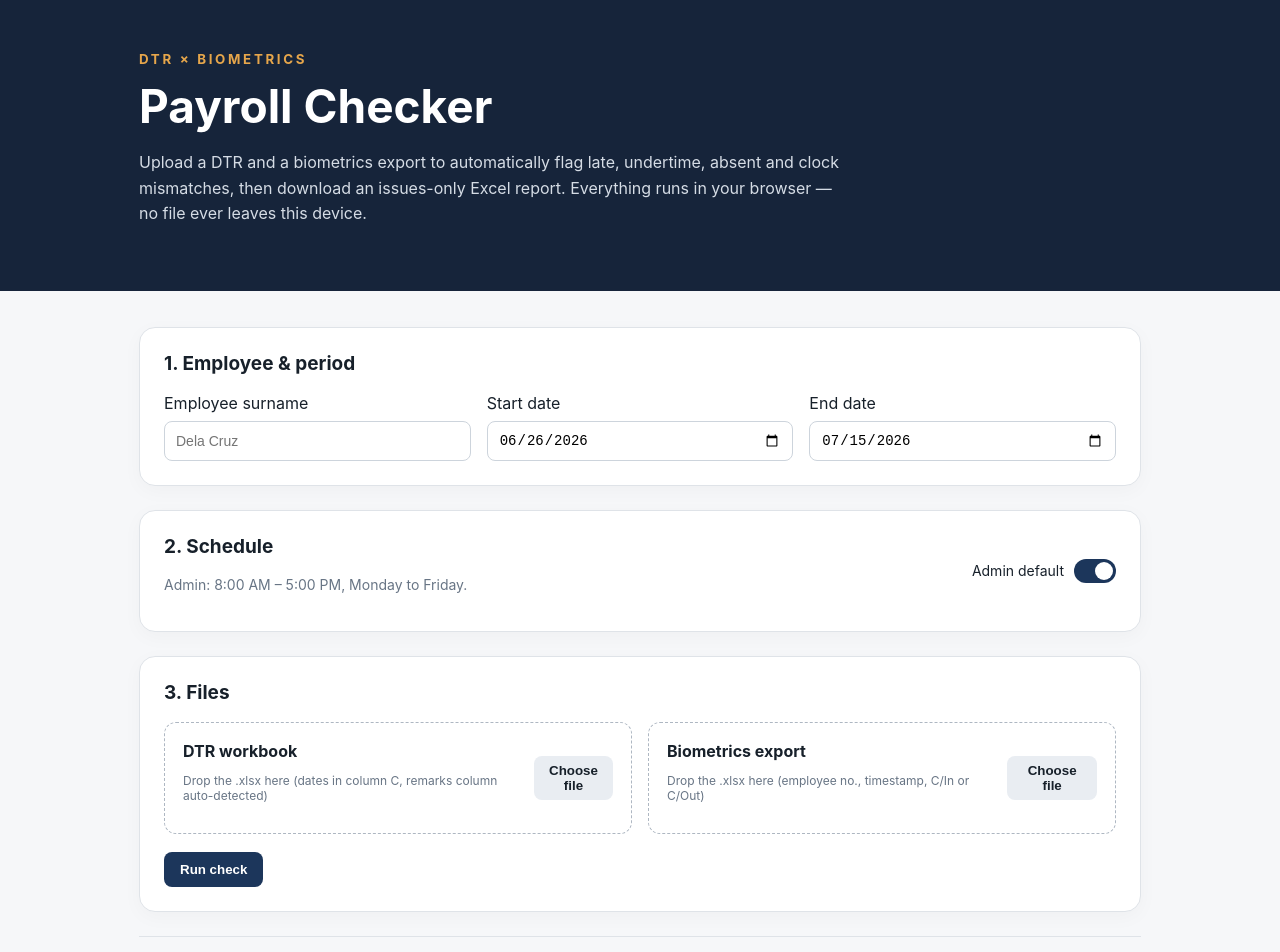
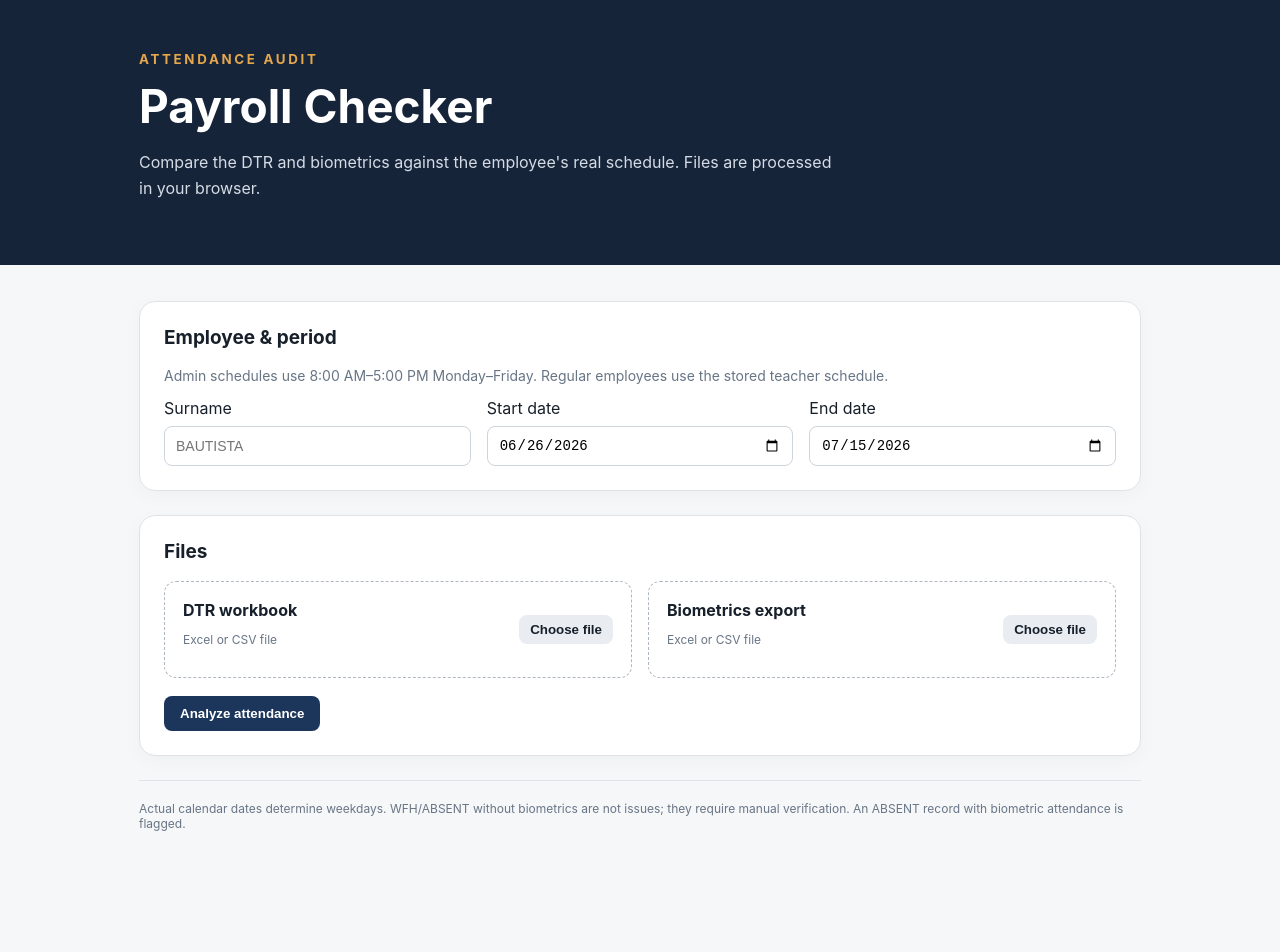
Before and after one commit to largerth4nlife/largerth4nlife.github.io, a React (Vite) app: page / in a window 1280 px wide. Shown: the top 952 px of the page. After the commit the page ends 867 px from the top, so only its background shows below. Built offline with nearby package versions, Linux system fonts and the light colour scheme.

Commit message:
Redesign payroll checker UI and workflow

```diff
--- a/src/PayrollCheckerPage.tsx
+++ b/src/PayrollCheckerPage.tsx
@@ -1,30 +1,17 @@
-import { useMemo, useState } from "react";
-import { Button } from "./components/ui/button";
-import { Input } from "./components/ui/input";
-import { Label } from "./components/ui/label";
-import { Switch } from "./components/ui/switch";
-import { Select,SelectContent,SelectItem,SelectTrigger,SelectValue } from "./components/ui/select";
-import { DEFAULT_ADMIN_SCHEDULE,WEEKDAYS,runCheck,type CheckRow,type DailySchedule,type Grid,type RunResult,type Schedule,type ScheduleType,type Weekday } from "./lib/payroll/engine";
-import { downloadIssuesReport,readWorkbookGrid } from "./lib/payroll/workbook";
-
-const DESCRIPTION="Upload a DTR and a biometrics export to automatically flag late, undertime, absent and clock mismatches, then download an issues-only Excel report.";
-type WeekdayForm=Record<Weekday,{enabled:boolean;start:string;end:string;type:ScheduleType}>;
-const defaultForm:WeekdayForm=WEEKDAYS.reduce((a,d)=>{a[d]={enabled:true,start:"08:00",end:"17:00",type:"FULL DAY"};return a},{} as WeekdayForm);
-function mins(v:string){const m=v.match(/^(\d{1,2}):(\d{2})$/);return m?Number(m[1])*60+Number(m[2]):null;}
-function buildSchedule(f:WeekdayForm):Schedule{const s:Schedule={} as Schedule;for(const d of WEEKDAYS){const e=f[d],start=mins(e.start),end=mins(e.end);s[d]=e.enabled&&start!=null&&end!=null?({start,end,type:e.type} satisfies DailySchedule):null;}return s;}
-function FileDrop({label,hint,file,onFile}:{label:string;hint:string;file:File|null;onFile:(f:File|null)=>void}){return <div className="drop"><div><b>{label}</b><p>{file?file.name:hint}</p></div><div>{file&&<Button variant="ghost" size="sm" onClick={()=>onFile(null)}>Clear</Button>}<Button variant="secondary" size="sm" onClick={()=>document.getElementById(`file-${label}`)?.click()}>Choose file</Button></div><input id={`file-${label}`} hidden type="file" accept=".xlsx,.xls,.csv" onChange={e=>onFile(e.target.files?.[0]??null)}/></div>}
-function Stat({value,label,red=false}:{value:string|number;label:string;red?:boolean}){return <div className="stat"><strong className={red?"red":""}>{value}</strong><span>{label}</span></div>}
-function Row({row}:{row:CheckRow}){return <tr className={row.hasIssue?"issue":""}><td>{row.dateLabel}</td><td>{row.actualWeekday}</td><td>{row.remarks}</td></tr>}
-export function PayrollCheckerPage(){
- const [surname,setSurname]=useState(""),[isAdmin,setIsAdmin]=useState(true),[form,setForm]=useState(defaultForm),[startDate,setStartDate]=useState("2026-06-26"),[endDate,setEndDate]=useState("2026-07-15"),[dtrFile,setDtrFile]=useState<File|null>(null),[bioFile,setBioFile]=useState<File|null>(null),[result,setResult]=useState<RunResult|null>(null),[error,setError]=useState<string|null>(null),[running,setRunning]=useState(false),[onlyIssues,setOnlyIssues]=useState(true);
- const visibleRows=useMemo(()=>result?(onlyIssues?result.rows.filter(r=>r.hasIssue):result.rows):[],[result,onlyIssues]);
- function updateDay(day:Weekday,patch:Partial<WeekdayForm[Weekday]>){setForm(p=>({...p,[day]:{...p[day],...patch}}))}
- async function handleRun(){setError(null);if(!surname.trim())return setError("Enter the employee surname.");if(!dtrFile||!bioFile)return setError("Both the DTR file and the biometrics file are required.");const from=new Date(`${startDate}T00:00:00`),to=new Date(`${endDate}T00:00:00`);if(Number.isNaN(from.getTime())||Number.isNaN(to.getTime())||from>to)return setError("Enter a valid date range.");setRunning(true);try{const [dtrGrid,bioGrid]:[Grid,Grid]=await Promise.all([readWorkbookGrid(dtrFile),readWorkbookGrid(bioFile)]);setResult(runCheck({dtrGrid,bioGrid,schedule:isAdmin?DEFAULT_ADMIN_SCHEDULE:buildSchedule(form),startDate:from,endDate:to}));}catch(e){setResult(null);setError(e instanceof Error?e.message:"Could not read the uploaded files.");}finally{setRunning(false)}}
- return <main><header><div className="wrap"><small>DTR × BIOMETRICS</small><h1>Payroll Checker</h1><p>{DESCRIPTION} Everything runs in your browser — no file ever leaves this device.</p></div></header><div className="wrap content">
- <section><h2>1. Employee & period</h2><div className="grid3"><div><Label htmlFor="surname">Employee surname</Label><Input id="surname" value={surname} maxLength={80} placeholder="Dela Cruz" onChange={e=>setSurname(e.target.value)}/></div><div><Label htmlFor="start">Start date</Label><Input id="start" type="date" value={startDate} onChange={e=>setStartDate(e.target.value)}/></div><div><Label htmlFor="end">End date</Label><Input id="end" type="date" value={endDate} onChange={e=>setEndDate(e.target.value)}/></div></div></section>
- <section><div className="section-head"><div><h2>2. Schedule</h2><p>{isAdmin?"Admin: 8:00 AM – 5:00 PM, Monday to Friday.":"Employee: set the working hours for each weekday."}</p></div><div className="switchline">Admin default <Switch checked={isAdmin} onCheckedChange={setIsAdmin} aria-label="Use admin schedule"/></div></div>{!isAdmin&&<div className="days">{WEEKDAYS.map(day=>{const e=form[day];return <div className="day" key={day}><div><Switch checked={e.enabled} onCheckedChange={v=>updateDay(day,{enabled:v})}/><span>{day}</span></div><Input type="time" disabled={!e.enabled} value={e.start} onChange={x=>updateDay(day,{start:x.target.value})}/><Input type="time" disabled={!e.enabled} value={e.end} onChange={x=>updateDay(day,{end:x.target.value})}/><Select value={e.type} disabled={!e.enabled} onValueChange={v=>updateDay(day,{type:v as ScheduleType})}><SelectTrigger><SelectValue/></SelectTrigger><SelectContent><SelectItem value="FULL DAY">Full day</SelectItem><SelectItem value="MORNING">Morning only</SelectItem><SelectItem value="AFTERNOON">Afternoon only</SelectItem></SelectContent></Select></div>})}</div>}</section>
- <section><h2>3. Files</h2><div className="files"><FileDrop label="DTR workbook" hint="Drop the .xlsx here (dates in column C, remarks column auto-detected)" file={dtrFile} onFile={setDtrFile}/><FileDrop label="Biometrics export" hint="Drop the .xlsx here (employee no., timestamp, C/In or C/Out)" file={bioFile} onFile={setBioFile}/></div>{error&&<p className="error">{error}</p>}<div className="actions"><Button onClick={handleRun} disabled={running}>{running?"Checking…":"Run check"}</Button>{result&&<Button variant="secondary" onClick={()=>downloadIssuesReport(result.rows,`${surname.trim().toUpperCase()||"EMPLOYEE"}_payroll_issues.xlsx`)}>Download issues report</Button>}</div></section>
- {result&&<section><div className="stats"><Stat value={result.totalDays} label="Days checked"/><Stat value={result.issueCount} label="Flagged days" red/><Stat value={result.totalDays-result.issueCount} label="Clean days"/><Stat value={result.employeeId??"—"} label="Employee no."/></div>{!result.remarksColumnFound&&<p className="warning">Warning: the DTR remarks column was not found, so payroll marks cannot be verified.</p>}<div className="results"><div className="section-head"><h2>Results for {surname.trim()||"employee"}</h2><label className="switchline"><Switch checked={onlyIssues} onCheckedChange={setOnlyIssues}/> Show flagged only</label></div>{visibleRows.length?<table><thead><tr><th>Date</th><th>Day</th><th>Issues / Remarks</th></tr></thead><tbody>{visibleRows.map((r,i)=><Row key={`${r.dateLabel}-${i}`} row={r}/>)}</tbody></table>:<p className="empty">No rows to show for this filter.</p>}</div></section>}
- <footer>Checks performed: DTR vs biometrics clock-in/out mismatches, late and undertime against the schedule, unmarked or wrongly marked LATE / U.T. / ABSENT, attendance on NO WORK days, and missing biometric taps.</footer>
- </div></main>
-}
+import {useMemo,useState} from "react";
+import {Button} from "./components/ui/button";import {Input} from "./components/ui/input";import {Label} from "./components/ui/label";
+import {runCheck,type CheckRow,type RunResult} from "./lib/payroll/engine";import {downloadIssuesReport,readWorkbookGrid} from "./lib/payroll/workbook";
+const ADMIN_HINT="Admin schedules use 8:00 AM–5:00 PM Monday–Friday. Regular employees use the stored teacher schedule.";
+function FileDrop({label,file,onFile}:{label:string;file:File|null;onFile:(f:File|null)=>void}){return <div className="drop"><div><b>{label}</b><p>{file?file.name:"Excel or CSV file"}</p></div><div>{file&&<Button variant="ghost" size="sm" onClick={()=>onFile(null)}>Clear</Button>}<Button variant="secondary" size="sm" onClick={()=>document.getElementById(`file-${label}`)?.click()}>Choose file</Button></div><input id={`file-${label}`} hidden type="file" accept=".xlsx,.xls,.csv" onChange={e=>onFile(e.target.files?.[0]??null)}/></div>}
+function Status({kind}:{kind:CheckRow["status"]}){return <span className={`badge badge-${kind.toLowerCase()}`}>{kind}</span>}
+export function PayrollCheckerPage(){const[surname,setSurname]=useState(""),[startDate,setStartDate]=useState("2026-06-26"),[endDate,setEndDate]=useState("2026-07-15"),[dtrFile,setDtrFile]=useState<File|null>(null),[bioFile,setBioFile]=useState<File|null>(null),[result,setResult]=useState<RunResult|null>(null),[error,setError]=useState<string|null>(null),[running,setRunning]=useState(false),[filter,setFilter]=useState("ALL"),[checks,setChecks]=useState<Record<string,boolean>>({});
+ const rows=useMemo(()=>{if(!result)return[];if(filter==="ALL")return result.rows;return result.rows.filter(r=>r.status===filter||(filter==="UNVERIFIED"&&((r.wfh&&!checks[`wfh-${r.dateLabel}`])||(r.absent&&!checks[`abs-${r.dateLabel}`]))));},[result,filter,checks]);
+ async function handleRun(){setError(null);if(!surname.trim())return setError("Enter the employee surname. For Ramos, use RAMOS, H or RAMOS, J.");if(!dtrFile||!bioFile)return setError("Upload both the DTR and biometrics files.");const from=new Date(`${startDate}T00:00:00`),to=new Date(`${endDate}T00:00:00`);if(Number.isNaN(from.getTime())||Number.isNaN(to.getTime())||from>to)return setError("Enter a valid date range.");setRunning(true);try{const[dtr,bio]=await Promise.all([readWorkbookGrid(dtrFile),readWorkbookGrid(bioFile)]);const r=runCheck({dtrGrid:dtr,bioGrid:bio,surname,startDate:from,endDate:to});setResult(r);setChecks(Object.fromEntries(r.rows.map(x=>[`wfh-${x.dateLabel}`,false]).concat(r.rows.map(x=>[`abs-${x.dateLabel}`,false]))));}catch(e){setResult(null);setError(e instanceof Error?e.message:"Could not analyze the files.")}finally{setRunning(false)}}
+ function toggle(row:CheckRow){const key=`${row.wfh?"wfh":"abs"}-${row.dateLabel}`;setChecks(p=>({...p,[key]:!p[key]}));}
+ function exportFile(){if(!result)return;const final={...result,rows:result.rows.map(r=>({...r,wfhVerified:!!checks[`wfh-${r.dateLabel}`],absentVerified:!!checks[`abs-${r.dateLabel}`]}))};downloadIssuesReport(final,`${result.employeeName.replace(/[^A-Z0-9, _-]/gi,"")||"EMPLOYEE"}_attendance.xlsx`)}
+ return <main><header><div className="wrap"><small>ATTENDANCE AUDIT</small><h1>Payroll Checker</h1><p>Compare the DTR and biometrics against the employee's real schedule. Files are processed in your browser.</p></div></header><div className="wrap content">
+ <section><div className="section-head"><div><h2>Employee & period</h2><p>{ADMIN_HINT}</p></div></div><div className="grid3"><div><Label htmlFor="surname">Surname</Label><Input id="surname" value={surname} placeholder="BAUTISTA" onChange={e=>setSurname(e.target.value)}/></div><div><Label htmlFor="start">Start date</Label><Input id="start" type="date" value={startDate} onChange={e=>setStartDate(e.target.value)}/></div><div><Label htmlFor="end">End date</Label><Input id="end" type="date" value={endDate} onChange={e=>setEndDate(e.target.value)}/></div></div></section>
+ <section><h2>Files</h2><div className="files"><FileDrop label="DTR workbook" file={dtrFile} onFile={setDtrFile}/><FileDrop label="Biometrics export" file={bioFile} onFile={setBioFile}/></div>{error&&<p className="error">{error}</p>}<div className="actions"><Button onClick={handleRun} disabled={running}>{running?"Analyzing…":"Analyze attendance"}</Button>{result&&<Button variant="secondary" onClick={exportFile}>Export Excel</Button>}</div></section>
+ {result&&<><section><div className="employee-card"><div><small>EMPLOYEE</small><h2>{result.employeeName}</h2><p>{result.role} · ID {result.employeeId??"Not found in biometrics"}</p></div><div className="stats"><div><strong>{result.totalDays}</strong><span>DAYS</span></div><div><strong className="red">{result.issueCount}</strong><span>ISSUES</span></div><div><strong>{result.wfhCount}</strong><span>WFH</span></div><div><strong>{result.absentCount}</strong><span>ABSENT</span></div></div></div></section>
+ <section><div className="filters">{["ALL","ISSUE","WFH","ABSENT","VERIFIED","UNVERIFIED"].map(x=><button key={x} className={filter===x?"filter active":"filter"} onClick={()=>setFilter(x)}>{x}</button>)}</div><div className="results"><table><thead><tr><th>Date</th><th>Day</th><th>Status</th><th>Issues / Remarks</th><th>Verify</th></tr></thead><tbody>{rows.map((r,i)=><tr key={`${r.dateLabel}-${i}`} className={r.hasIssue?"issue":""}><td>{r.dateLabel}</td><td>{r.actualWeekday}</td><td><Status kind={r.status}/></td><td>{r.remarks}</td><td>{(r.wfh||r.absent)&&<button className={`check ${checks[`${r.wfh?"wfh":"abs"}-${r.dateLabel}`]?"checked":""}`} onClick={()=>toggle(r)} aria-label="Verify">✓</button>}</td></tr>)}</tbody></table>{!rows.length&&<p className="empty">No records for this filter.</p>}</div></section></>}
+ <footer>Actual calendar dates determine weekdays. WFH/ABSENT without biometrics are not issues; they require manual verification. An ABSENT record with biometric attendance is flagged.</footer></div></main>}
```
